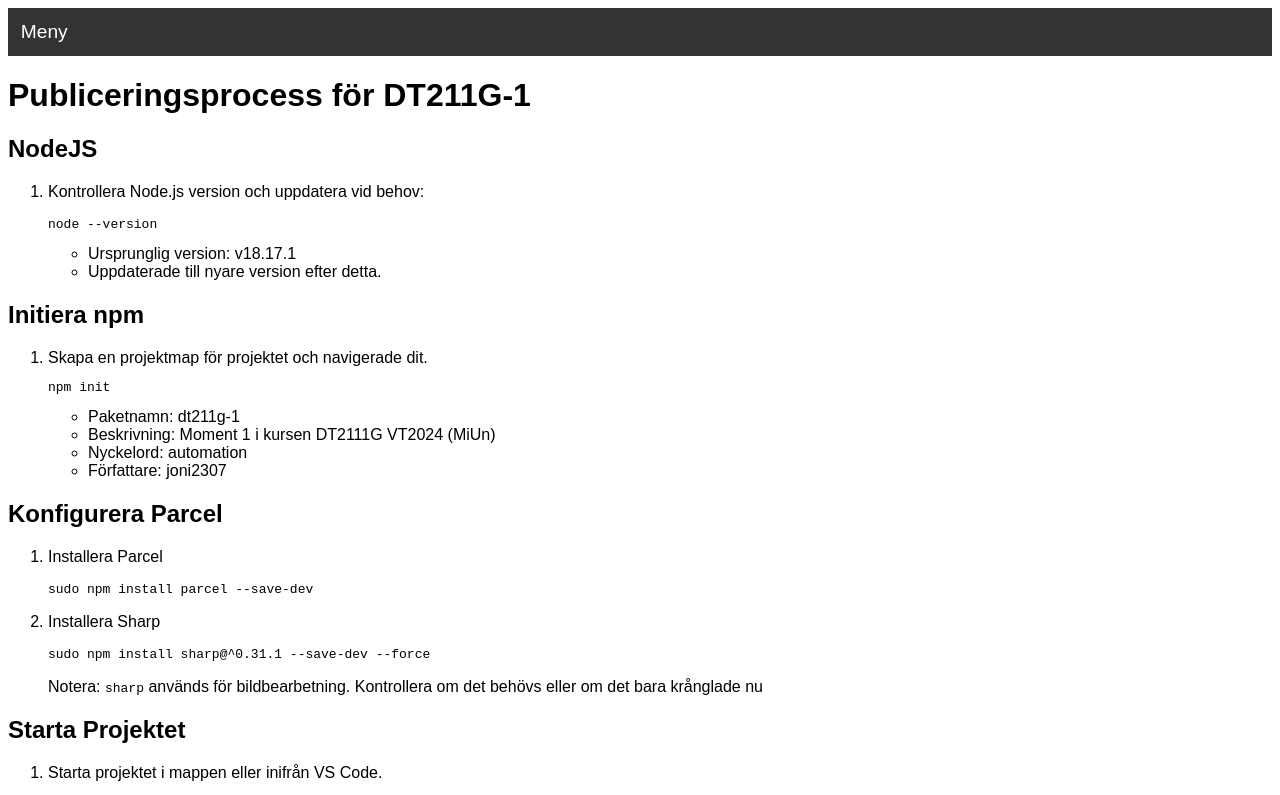
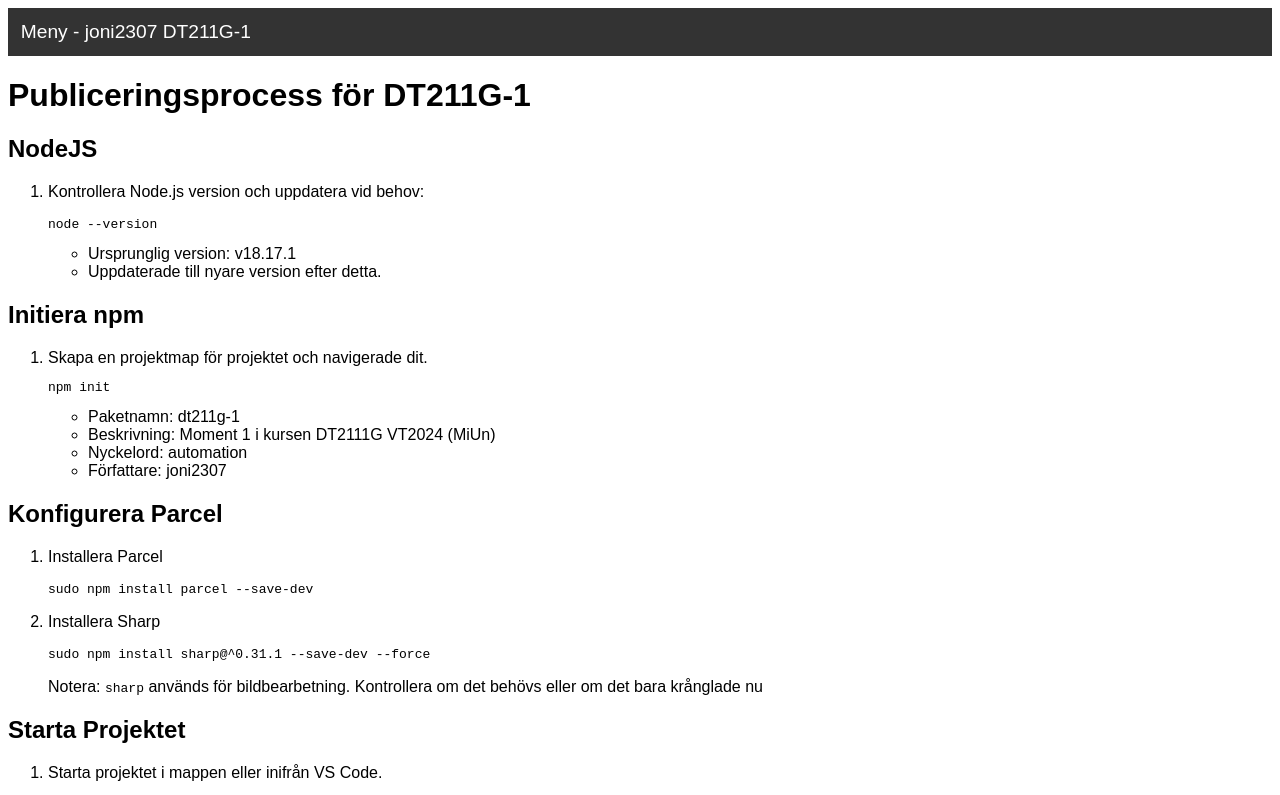
Before and after one commit to Fa-collab1/DT211G-1, a website built with Parcel: page src/process.html in a window 1280 px wide. Shown: the top 795 px of the page. Built offline with nearby package versions, Linux system fonts and the light colour scheme.

Commit message:
småfix på innehållssidorna

```diff
--- a/src/process.html
+++ b/src/process.html
@@ -10,8 +10,8 @@
 <body>
 
     <nav id="mainMenu">
-        <button id="menuButton">Meny</button>
-        <div id="dropdownContent" class="dropdown-content">
+      <button id="menuButton">Meny - joni2307 DT211G-1</button>
+      <div id="dropdownContent" class="dropdown-content">
             <a href="index.html">Informationssida</a>
             <a href="bilder.html">Bildgalleri</a>
             <a href="process.html">Publiceringsprocess</a>
```
Also changed, not shown: src/bilder.html (+2 -1 lines), src/index.html (+1 -1 lines).
